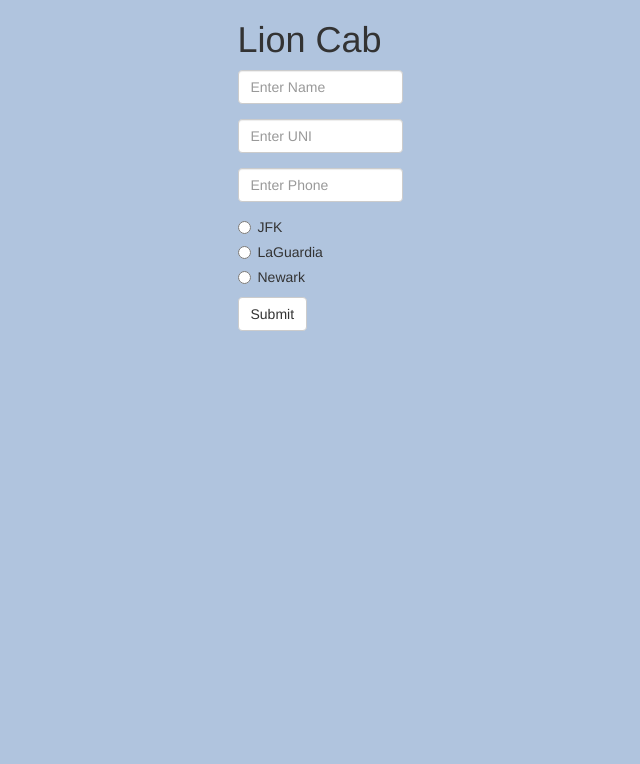
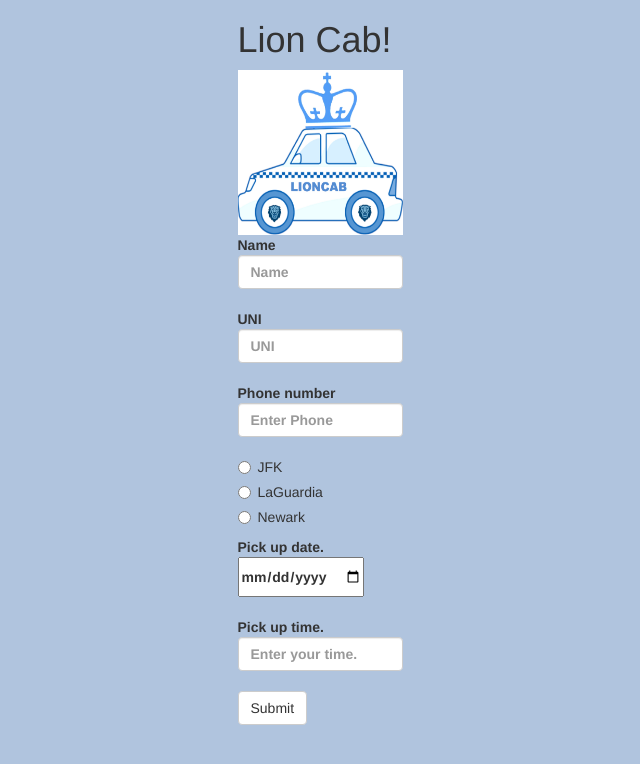
Before and after one commit to zgleicher/LionCab, a Node server app: page / in a window 1280 px wide. Shown: the top 764 px of the page, without its empty margins (320-960 px from the left). Run offline with Node 20, Linux system fonts and the light colour scheme; some libraries are stand-ins or nearby versions.

Commit message:
Updated time and date fields for index.html

```diff
--- a/views/index.html
+++ b/views/index.html
@@ -8,23 +8,33 @@
       <div class="container">
         <div class="row">
           <div class="container col-md-2 col-md-offset-5">
-            <h1>Lion Cab</h1>
+            <h1>Lion Cab!</h1>
+            <img src="LIONCAB.jpg" alt="Lion Cab for Columbia Students!" style="width:165px;height:165px">
           </div>
         </div>
         <div class="row">
           <div class="container col-md-2 col-md-offset-5">
             <form method="post">
               <div class="form-group">
+              <label>
+              Name
                 <!-- <label>Name</label> -->
-                <input type="text" class="form-control" name="name" id="name" placeholder="Enter Name" required>
+                <input type="text" class="form-control" name="name" id="name" placeholder="Name" required>
+                </label>
               </div>
               <div class="form-group">
+              <label>
                 <!-- <label>UNI</label> -->
-                <input type="text" class="form-control" name="uni" id="uni" placeholder="Enter UNI" required>
+                UNI
+                <input type="text" class="form-control" name="uni" id="uni" placeholder="UNI" required>
+                </label>
               </div>
               <div class="form-group">
+              <label>
                 <!-- <label>Phone Number</label> -->
+                Phone number
                 <input type="tel" class="form-control" name="phone" id="phone" placeholder="Enter Phone" required>
+                </label>
               </div>
               <div class="radio">
                 <label>
@@ -44,6 +54,19 @@
                   Newark
                 </label>
               </div>
+              <div class="form-group">
+                <label>
+                  Pick up date.
+                  <input type="date" />
+                </label>
+              </div>
+              <div class="form-group">
+              <label>
+                <!-- <label>UNI</label> -->
+                Pick up time.
+                <input type="text" class="form-control" name="time" id="time" placeholder="Enter your time." required>
+                </label>
+              </div>
               <button type="submit" class="btn btn-default">Submit</button>
             </form>
           </div>
```
